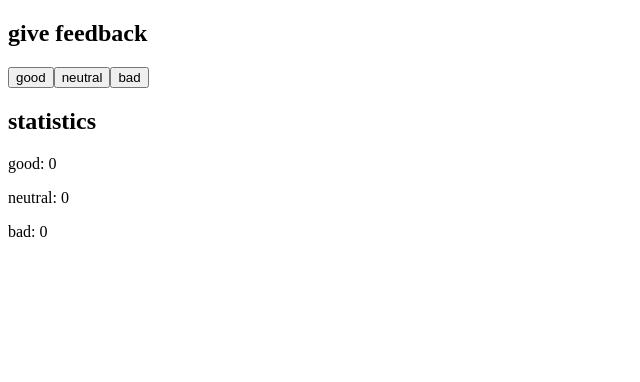
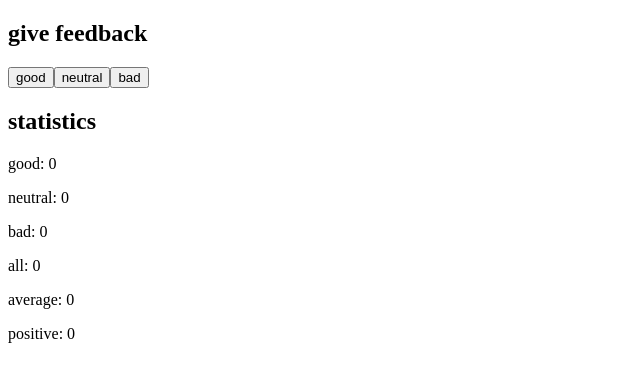
Before and after one commit to gazzaar/full-stack-open-submission, a React (Vite) app in the folder part1/unicafe/: page / in a window 1280 px wide. Shown: the top 382 px of the page, without its empty margins (0-640 px from the left). Built offline with nearby package versions, Linux system fonts and the light colour scheme.

Commit message:
exercise 1.7 unicafe step 2

```diff
--- a/part1/unicafe/src/App.jsx
+++ b/part1/unicafe/src/App.jsx
@@ -14,12 +14,19 @@
 };
 const Statistics = (props) => {
   const { good, neutral, bad } = props;
+  let all = good + neutral + bad;
+  let calculate = good * 1 + neutral * 0 + bad * -1;
+  let average = calculate / all;
+  let positivePercentage = (good / all) * 100;
   return (
     <>
       <h2>statistics</h2>
       <p>good: {good}</p>
       <p>neutral: {neutral}</p>
       <p>bad: {bad}</p>
+      <p>all: {all}</p>
+      <p>average: {average ? average : 0}</p>
+      <p>positive: {positivePercentage ? ` ${positivePercentage} % ` : 0}</p>
     </>
   );
 };
```
